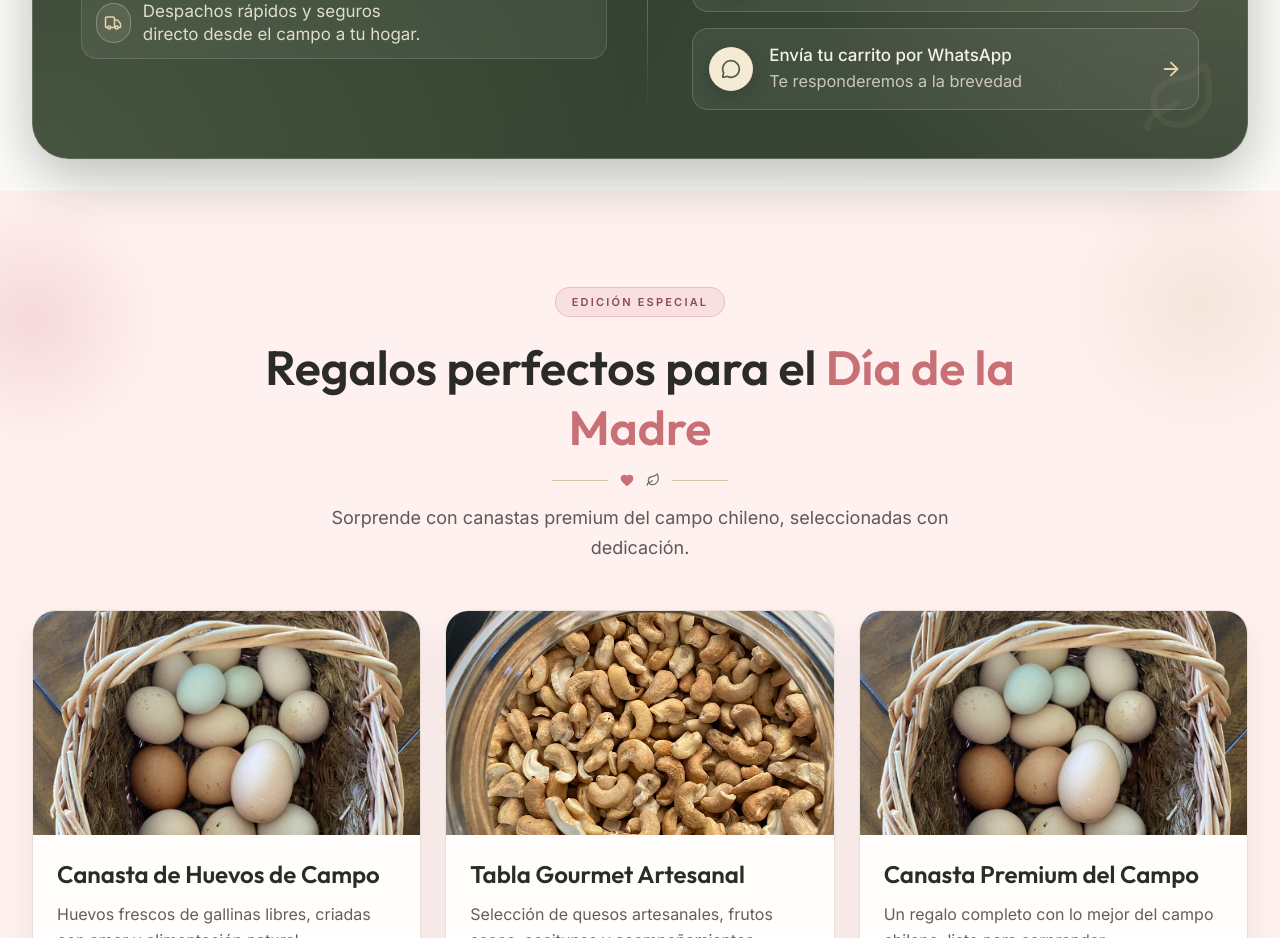
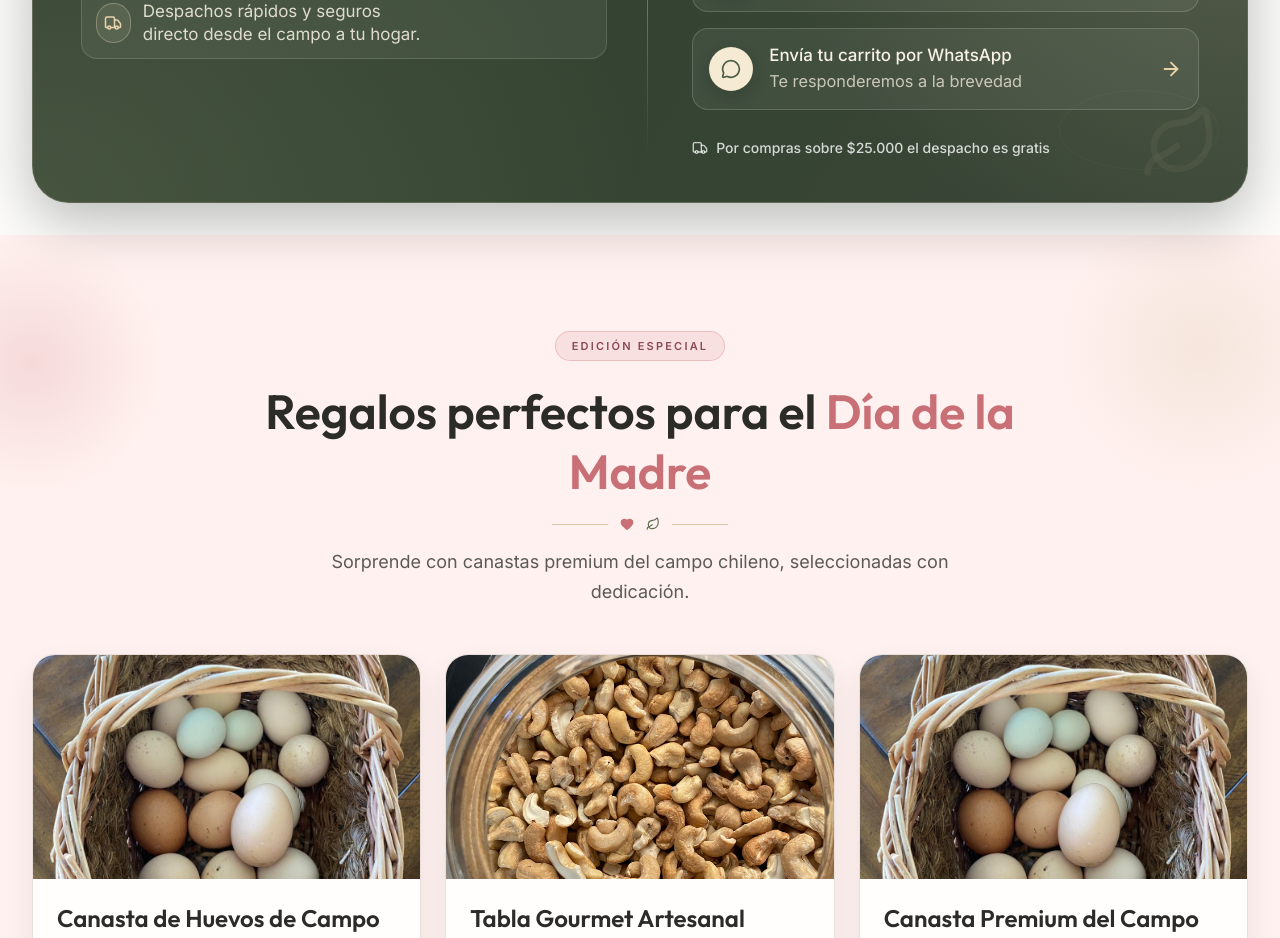
Before and after one commit to fpgalarce-creator/adg_vf, a React (Vite) app in the folder client/: page / in a window 1280 px wide. Shown: the part 1020-1958 px from the top of the page. Built offline with nearby package versions, Linux system fonts and the light colour scheme.

Commit message:
feat(hero-info): add free shipping note under compra rápida

```diff
--- a/client/src/components/HeroInfoBar.jsx
+++ b/client/src/components/HeroInfoBar.jsx
@@ -98,6 +98,10 @@ export default function HeroInfoBar() {
                     )
                   })}
                 </ol>
+                <div className="mt-4 sm:mt-6 flex items-center justify-center lg:justify-start gap-2 text-sm font-medium text-white/80 text-center lg:text-left opacity-0 translate-y-1 animate-[contactFadeIn_700ms_ease-out_140ms_forwards] motion-reduce:animate-none motion-reduce:opacity-100 motion-reduce:translate-y-0">
+                  <Truck size={16} className="shrink-0 text-white/75" aria-hidden="true" />
+                  <p>Por compras sobre $25.000 el despacho es gratis</p>
+                </div>
               </div>
             </div>
           </div>
```
